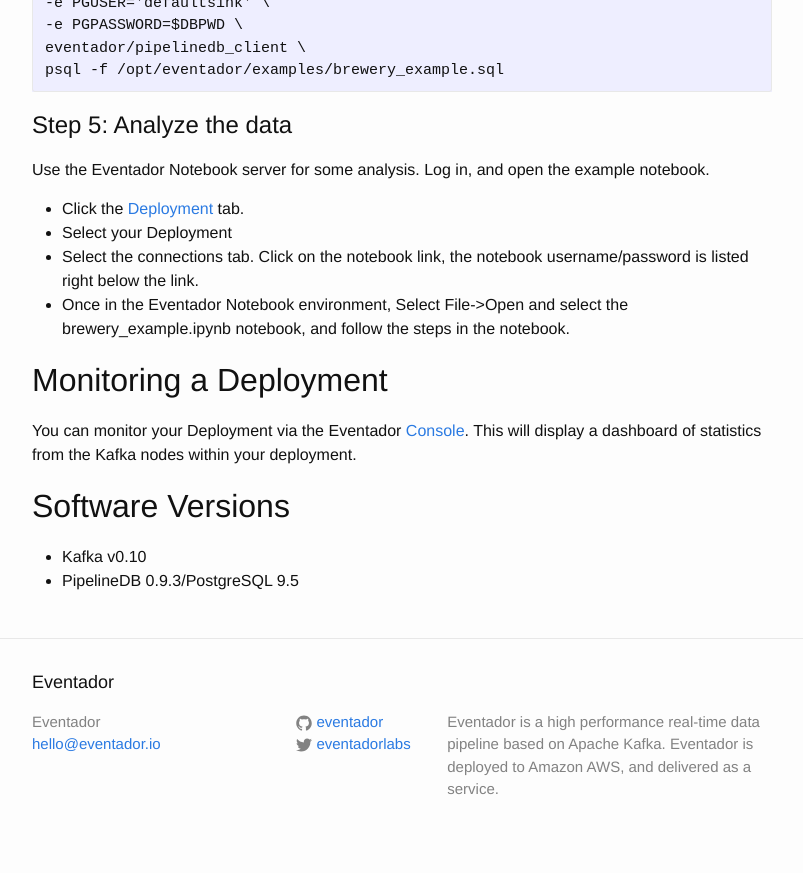
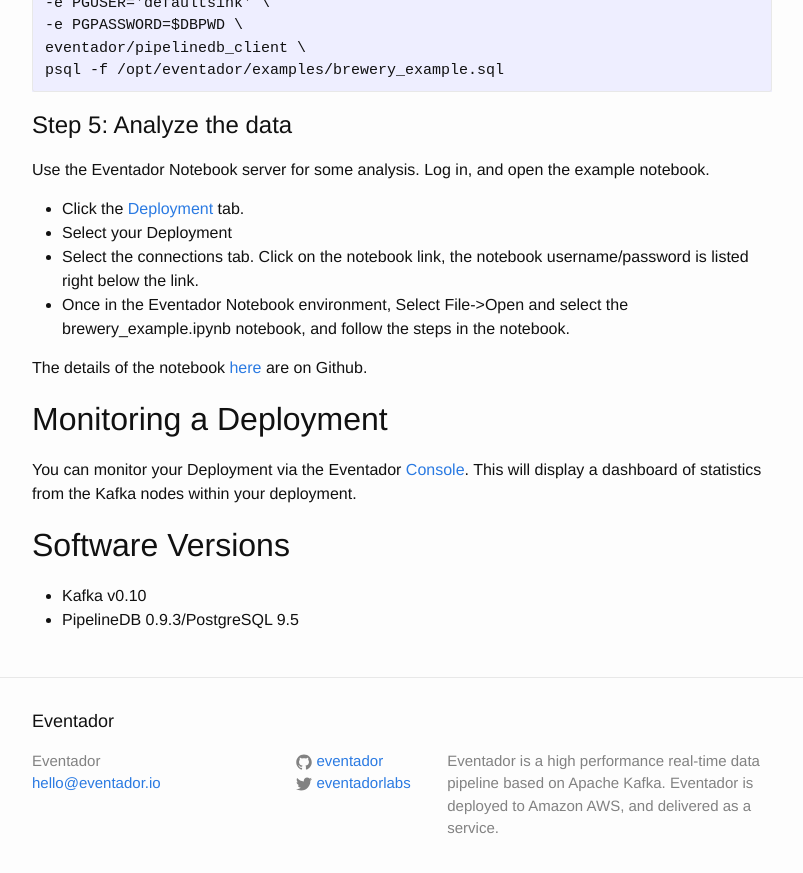
Before and after one commit to Eventador/eventador.github.io, a Jekyll site: the page built from _documentation/getting_started_guide.md, in a window 1280 px wide and 900 px high, scrolled down 2249 px. Shown: the top 873 px of the window, without its empty margins (238-1041 px from the left). Built offline with Jekyll 4.4.1, drawn with Linux system fonts in a browser that asks for light colours.

Commit message:
link to notebook

```diff
--- a/_documentation/getting_started_guide.md
+++ b/_documentation/getting_started_guide.md
@@ -93,6 +93,8 @@
  - Select the connections tab. Click on the notebook link, the notebook username/password is listed right below the link.
 - Once in the Eventador Notebook environment, Select File->Open and select the brewery_example.ipynb notebook, and follow the steps in the notebook.
 
+The details of the notebook [here](https://github.com/Eventador/examples/blob/master/notebooks/Brewery%2BExample.ipynb) are on Github.
+
 # Monitoring a Deployment
 
 You can monitor your Deployment via the Eventador [Console](http://console.eventador.io/). This will display a dashboard of statistics from the Kafka nodes within your deployment.
```
